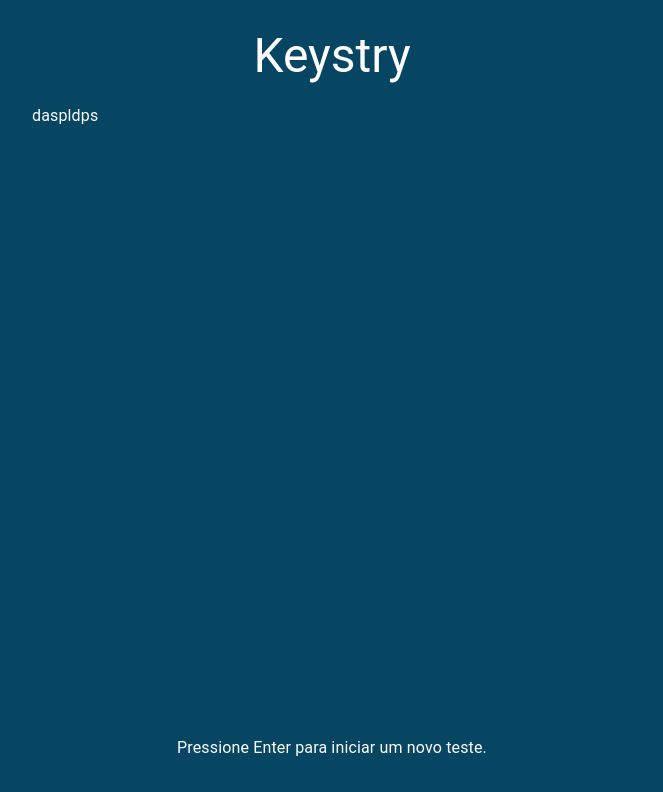
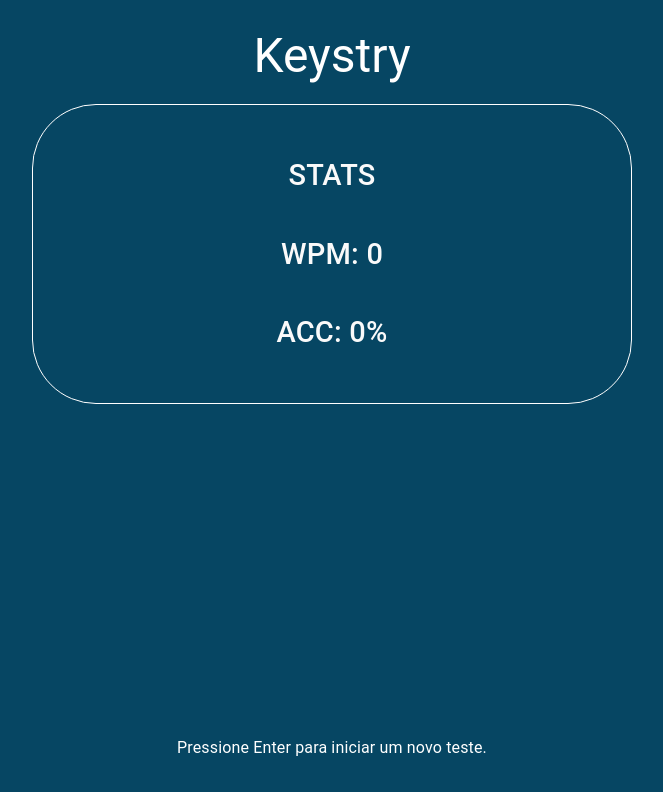
Before and after one commit to mlpenna/keystry, a React (Create React App) app: page / in a window 1280 px wide. Shown: the top 792 px of the page, without its empty margins (308-971 px from the left). Built offline with nearby package versions, Linux system fonts and the light colour scheme.

Commit message:
initial stats calculation on end game end screen

```diff
--- a/src/App.js
+++ b/src/App.js
@@ -27,16 +27,23 @@ function App() {
   const [correctnessArray, setCorrectnessArray] = useState([]);
   const [gameIsRunning, setGameIsRunning] = useState(false);
   const [gameHasEnded, setGameHasEnded] = useState(false);
+  const [wpm, setWpm] = useState(0);
+  const [acc, setAcc] = useState(0);
 
   const [resetTimer, seconds] = useTimer();
 
   useKeyboardHandler(
+    typedCharArray,
+    goalCharArray,
+    correctnessArray,
     gameIsRunning,
     setTypedCharArray,
     setGoalCharArray,
     setGameIsRunning,
     setGameHasEnded,
-    resetTimer
+    resetTimer,
+    setWpm,
+    setAcc
   );
 
   useEffect(() => {
@@ -45,14 +52,22 @@ function App() {
 
   useEffect(() => {
     if (seconds === 0) {
-      endGame(setGameHasEnded, setGameIsRunning);
+      let [wpm, acc] = endGame(
+        setGameHasEnded,
+        setGameIsRunning,
+        typedCharArray,
+        goalCharArray,
+        correctnessArray
+      );
+      setWpm(wpm);
+      setAcc(acc);
+      // console.log(wpm, acc);
     }
   }, [seconds]);
 
   return (
     <ThemeProvider theme={darkTheme}>
       <CssBaseline />
-
       <Container>
         <Box
           sx={{
@@ -86,7 +101,7 @@ function App() {
               </>
             ) : (
               <>
-                <EndGameStats />
+                <EndGameStats wpm={wpm} acc={acc} />
               </>
             )}
           </Stack>
@@ -99,7 +114,10 @@ function App() {
       <Box>{correctnessArray + " " + correctnessArray.length}</Box>
       <Box>{"running: " + gameIsRunning.toString()}</Box>
       <Box>{"hasEnded: " + gameHasEnded.toString()}</Box>
-      <Box>{seconds}</Box> */}
+      <Box>{seconds}</Box>
+      <Box>{wpm}</Box>
+      <Box>{acc}</Box>
+      */}
     </ThemeProvider>
   );
 }
--- a/src/components/CharTextArea/CharTextArea.js
+++ b/src/components/CharTextArea/CharTextArea.js
@@ -6,8 +6,9 @@ function CharTextArea({ gameIsRunning, goalCharArray, correctnessArray }) {
     <Box
       sx={{
         // border: 1,
-        borderRadius: 1,
+        borderRadius: 16,
         mt: 2,
+        p: 2,
         overflow: "hidden",
         textOverflow: "ellipsis",
         width: 1,
--- a/src/components/EndGameStats/EndGameStats.js
+++ b/src/components/EndGameStats/EndGameStats.js
@@ -1,7 +1,58 @@
-import { Typography } from "@mui/material";
+import { Typography, Container } from "@mui/material";
 
-function EndGameStats() {
-    return ( <Typography>daspldps</Typography> );
+function EndGameStats({ wpm, acc }) {
+  return (
+    <Container
+      sx={{
+        display: "flex",
+        flexDirection: "column",
+        textAlign: "center",
+        alignItems: "center",
+        justifyContent: "center",
+        border: 1,
+        borderRadius: 16,
+        minHeight: "300px",
+        py: "10px",
+      }}
+    >
+      <Typography
+        variant="h6"
+        component="body"
+        sx={{
+          padding: 2,
+          backgroundColor: "transparent",
+          fontSize: 29,
+          color: "#fafafa",
+        }}
+      >
+        STATS
+      </Typography>
+      <Typography
+        variant="h6"
+        component="body"
+        sx={{
+          padding: 2,
+          backgroundColor: "transparent",
+          fontSize: 29,
+          color: "#fafafa",
+        }}
+      >
+        WPM: {wpm}
+      </Typography>
+      <Typography
+        variant="h6"
+        component="body"
+        sx={{
+          padding: 2,
+          backgroundColor: "transparent",
+          fontSize: 29,
+          color: "#fafafa",
+        }}
+      >
+        ACC: {acc * 100 + "%"}
+      </Typography>
+    </Container>
+  );
 }
 
 export default EndGameStats;
--- a/src/components/InformationalText/InformationalText.js
+++ b/src/components/InformationalText/InformationalText.js
@@ -7,9 +7,10 @@ function InformationalText({ seconds }) {
     <Box
       sx={{
         width: 1,
+        // textAlign: "center",
       }}
     >
-      <Typography variant="h4" component="h6" align="left" color="#ECB365">
+      <Typography variant="h4" component="h6" align="center" color="#ECB365">
         {seconds === -1 ? "_" : seconds}
       </Typography>
     </Box>
--- a/src/components/NavBar/NavBar.js
+++ b/src/components/NavBar/NavBar.js
@@ -11,7 +11,7 @@ function NavBar({ setCharHistory, setCharText, setKeystrokeCounter }) {
       color="transparent"
       position="static"
       sx={{
-        mb: 15,
+        mb: 10,
       }}
     >
       <Toolbar>
--- a/src/hooks/useKeyboardHandler.js
+++ b/src/hooks/useKeyboardHandler.js
@@ -1,18 +1,42 @@
 import { useEffect } from "react";
-import { startsNewGame } from "../lib/utils";
+import { startsNewGame, endGame } from "../lib/utils";
 
 const useKeyboardHandler = (
+  typedCharArray,
+  goalCharArray,
+  correctnessArray,
   gameIsRunning,
   setCharHistory,
   setCharText,
   setGameIsRunning,
   setGameHasEnded,
-  resetTimer
+  resetTimer,
+  setWpm,
+  setAcc
 ) => {
   const handleKeyDown = (event) => {
     if (event.keyCode === 13) {
       // 13 = enter key -> starts new game
-      startsNewGame(setCharHistory, setCharText, setGameIsRunning, setGameHasEnded, resetTimer);
+      startsNewGame(
+        setCharHistory,
+        setCharText,
+        setGameIsRunning,
+        setGameHasEnded,
+        resetTimer,
+        setWpm,
+        setAcc
+      );
+    }
+
+    if (event.keyCode === 16) {
+      // 13 = enter key -> starts new game
+      endGame(
+        setGameHasEnded,
+        setGameIsRunning,
+        typedCharArray,
+        goalCharArray,
+        correctnessArray
+      );
     }
     if (event.keyCode === 9) {
       // 9 = disable tab key
--- a/src/hooks/useTimer.js
+++ b/src/hooks/useTimer.js
@@ -1,6 +1,6 @@
 import { useEffect, useState } from "react";
 
-const useTimer = (initialSeconds = 10) => {
+const useTimer = (initialSeconds = 20) => {
   const [seconds, setSeconds] = useState(-1);
   const [isActive, setIsActive] = useState(false);
 
--- a/src/lib/utils.js
+++ b/src/lib/utils.js
@@ -1,9 +1,24 @@
 import randomWords from "random-words";
 
-// export function charArray
+function computeStats(typedCharArray, goalCharArray, correctnessArray) {
+  //creat array of "words" from array of chars
+  const arrayOfTypedWords = typedCharArray.join("").split(" ");
+  const arrayOfGoalWords = goalCharArray.join("").split(" ");
+  const correctCharsCount = correctnessArray.filter((x) => x === 1).length;
+  let correctTypedWordsCount = 0;
+  let wpm = 0;
+  let acc = 0;
 
-export function computeStats(typedCharArray, goalCharArray, correctnessArray) {
-  return null;
+  arrayOfTypedWords.forEach((e, i) => {
+    if (arrayOfGoalWords[i] === e) {
+      correctTypedWordsCount++;
+    }
+  });
+
+  wpm = correctTypedWordsCount * 3; //20s game
+  acc = (correctCharsCount / correctnessArray.length).toFixed(2);
+
+  return [wpm, acc];
 }
 
 export function generateNewWordList() {
@@ -26,6 +41,7 @@ export function computeCorrectnessArray(
       newCArray.push(0);
     }
   }
+  // export function charArray
   setCorrectnessArray(newCArray);
 }
 
@@ -34,16 +50,27 @@ export function startsNewGame(
   setCharText,
   setGameIsRunning,
   setGameHasEnded,
-  resetTimer
+  resetTimer,
+  setWpm,
+  setAcc
 ) {
   setCharHistory([]);
   setCharText(Array.from(generateNewWordList()[0]));
   setGameIsRunning(true);
   setGameHasEnded(false);
+  setWpm(0);
+  setAcc(0);
   resetTimer();
 }
 
-export function endGame(setGameHasEnded, setGameIsRunning) {
+export function endGame(
+  setGameHasEnded,
+  setGameIsRunning,
+  typedCharArray,
+  goalCharArray,
+  correctnessArray
+) {
   setGameHasEnded(true);
   setGameIsRunning(false);
+  return computeStats(typedCharArray, goalCharArray, correctnessArray);
 }
```
